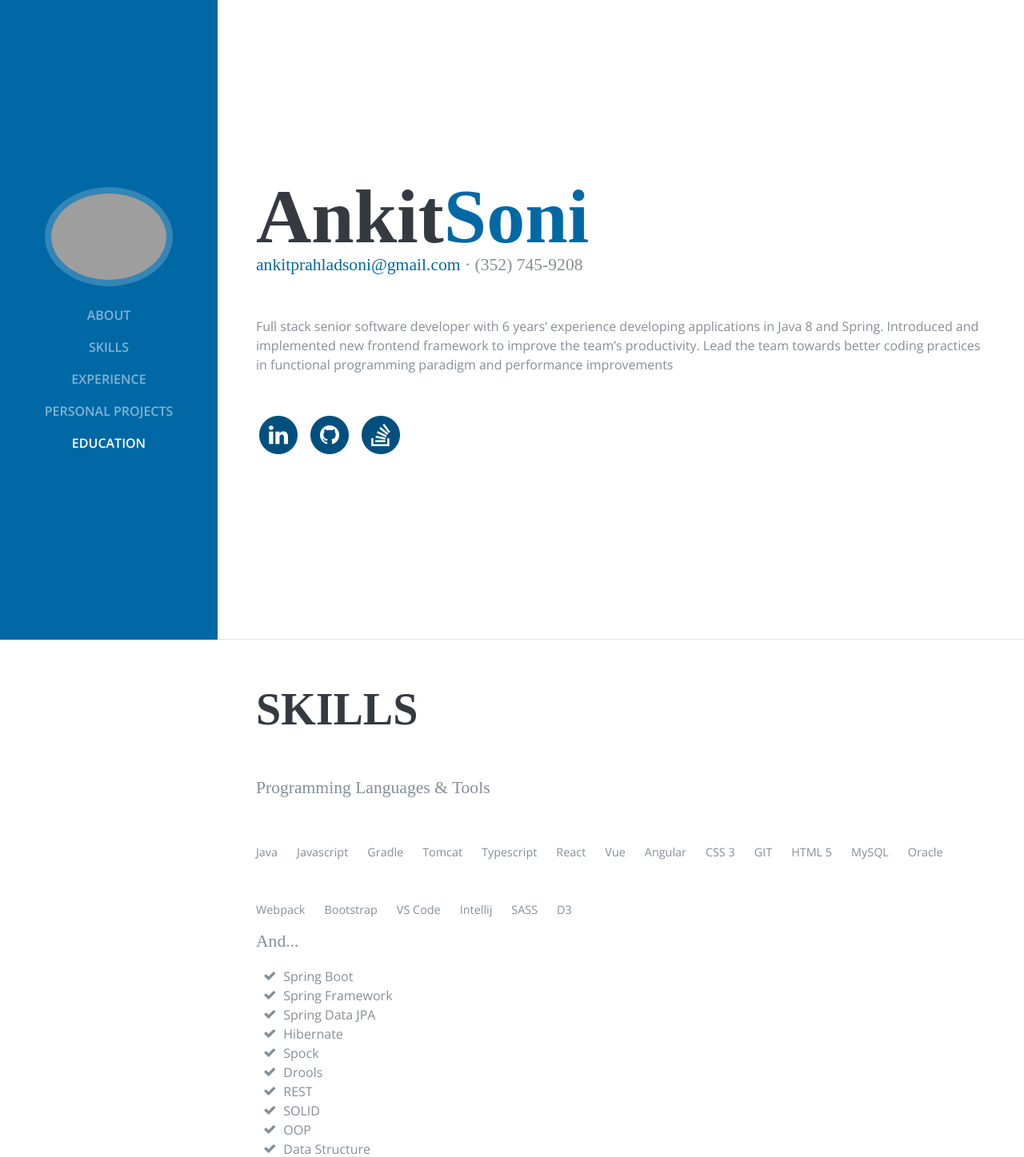
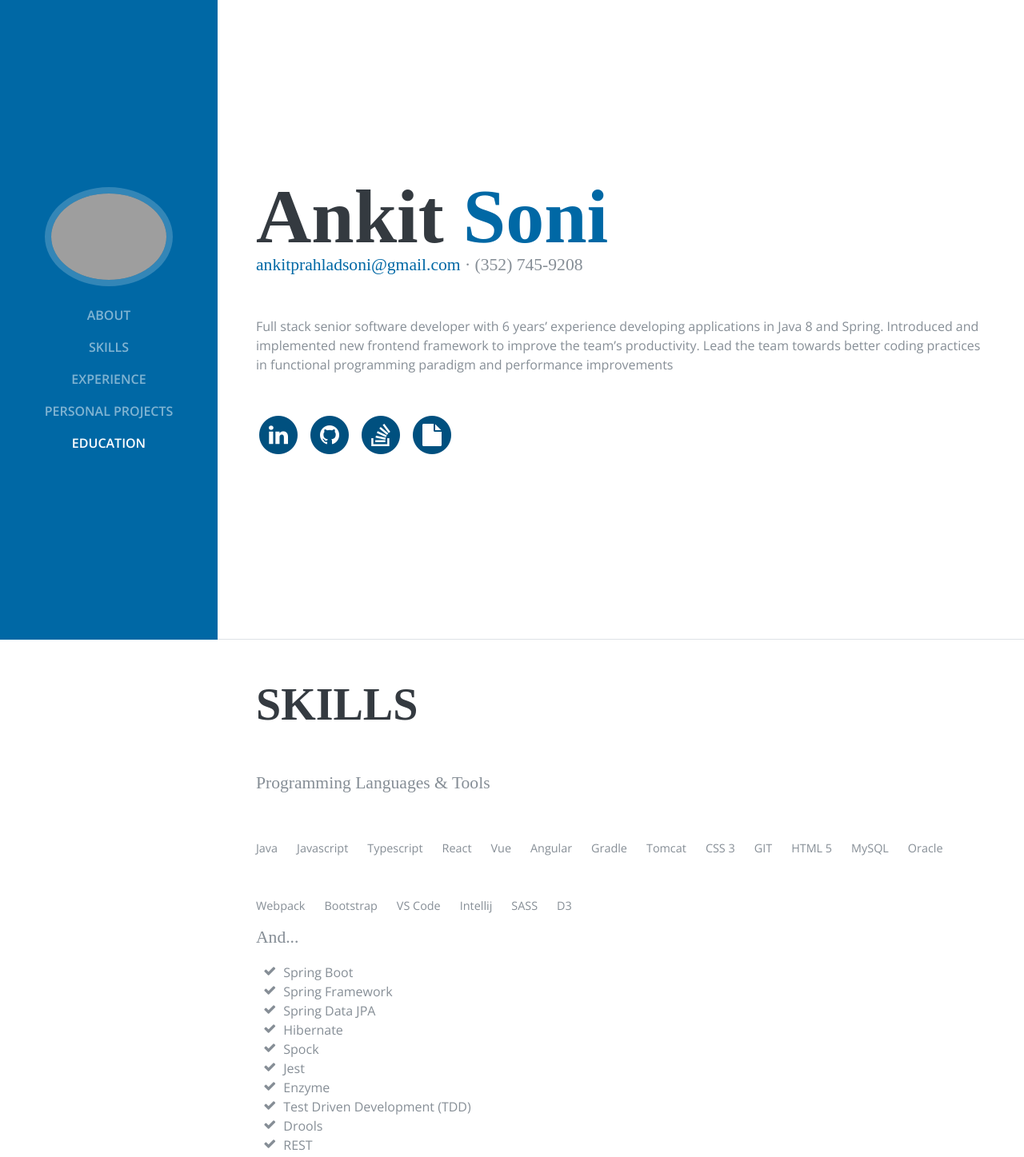
Before and after one commit to ankitprahladsoni/ankitprahladsoni.github.io, a React (Create React App) app: page / in a window 1280 px wide. Shown: the top 1447 px of the page at 80% size. Built offline with nearby package versions, Linux system fonts and the light colour scheme; grey boxes are pictures that could not be loaded; some icons are missing; a web font is replaced by a local one.

Commit message:
update links and icons

```diff
--- a/src/about/About.tsx
+++ b/src/about/About.tsx
@@ -7,8 +7,7 @@ export function About({}) {
   return (
     <Section id="about">
       <h1 className="mb-0">
-        {Info.fname}
-        <span className="text-primary">{Info.lname}</span>
+        {Info.fname} <span className="text-primary">{Info.lname}</span>
       </h1>
       <div className="subheading mb-5">
         <a href={`mailto:${Info.email}`}>{Info.email}</a> · {Info.phone}
--- a/src/about/SocialLinkItem.tsx
+++ /dev/null
@@ -1,18 +0,0 @@
-import React from 'react';
-
-interface SocialLinkItemProps {
-  href: string;
-  class: string;
-}
-export function SocialLinkItem(props: SocialLinkItemProps) {
-  return (
-    <li className="list-inline-item">
-      <a href={props.href}>
-        <span className="fa-stack fa-lg">
-          <i className="fa fa-circle fa-stack-2x" />
-          <i className={`fa ${props.class} fa-stack-1x fa-inverse`} />
-        </span>
-      </a>
-    </li>
-  );
-}
--- a/src/about/SocialLinks.tsx
+++ b/src/about/SocialLinks.tsx
@@ -1,7 +1,25 @@
 import React from 'react';
 import SocialLinksList from './SocialLinksList';
-import { SocialLinkItem } from "./SocialLinkItem";
-export function SocialLinks({ }) {
-  const list = SocialLinksList.map(l => <SocialLinkItem {...l} key={l.href}/>);
+
+export function SocialLinks({}) {
+  const list = SocialLinksList.map(l => <SocialLinkItem {...l} key={l.href} />);
   return <ul className="list-inline list-social-icons mb-0">{list}</ul>;
 }
+
+interface SocialLinkItemProps {
+  href: string;
+  class: string;
+}
+
+function SocialLinkItem(props: SocialLinkItemProps) {
+  return (
+    <li className="list-inline-item">
+      <a href={props.href} target="_blank">
+        <span className="fa-stack fa-lg">
+          <i className="fa fa-circle fa-stack-2x" />
+          <i className={`fa ${props.class} fa-stack-1x fa-inverse`} />
+        </span>
+      </a>
+    </li>
+  );
+}
--- a/src/about/SocialLinksList.ts
+++ b/src/about/SocialLinksList.ts
@@ -8,7 +8,11 @@ export default [
     class: 'fa-github',
   },
   {
-    href: 'https://stackoverflow.com/users/1510909/ankit-soni',
+    href: 'https://stackexchange.com/users/1637911/ankit-soni?tab=accounts',
     class: 'fa-stack-overflow',
   },
+  {
+    href:'https://docs.google.com/document/d/1bS31EU6OIrSTmdYJItrss-uf1G0TvkdqMoX19-vZCNA/edit?usp=sharing',
+    class: 'fa-file'
+  }
 ];
--- a/src/skills/CheckListData.ts
+++ b/src/skills/CheckListData.ts
@@ -4,11 +4,14 @@ export default [
   'Spring Data JPA',
   'Hibernate',
   'Spock',
+  'Jest',
+  'Enzyme',
+  'Test Driven Development (TDD)',
   'Drools',
   'REST',
   'SOLID',
   'OOP',
-  'Data Structure',
+  'Data Structures',
   'Algorithms',
   'Microsoft SQL Server',
   'Maven',
--- a/src/skills/IconListData.ts
+++ b/src/skills/IconListData.ts
@@ -1,12 +1,12 @@
 export default [
   { class: 'devicon-java-plain', name: 'Java' },
   { class: 'devicon-javascript-plain', name: 'Javascript' },
-  { class: 'devicon-gradle-plain', name: 'Gradle' },
-  { class: 'devicon-tomcat-line', name: 'Tomcat' },
   { class: 'devicon-typescript-plain', name: 'Typescript' },
   { class: 'devicon-react-original', name: 'React' },
   { class: 'devicon-vuejs-plain', name: 'Vue' },
   { class: 'devicon-angularjs-plain', name: 'Angular' },
+  { class: 'devicon-gradle-plain', name: 'Gradle' },
+  { class: 'devicon-tomcat-line', name: 'Tomcat' },
   { class: 'devicon-css3-plain', name: 'CSS 3' },
   { class: 'devicon-git-plain', name: 'GIT' },
   { class: 'devicon-html5-plain', name: 'HTML 5' },
```
